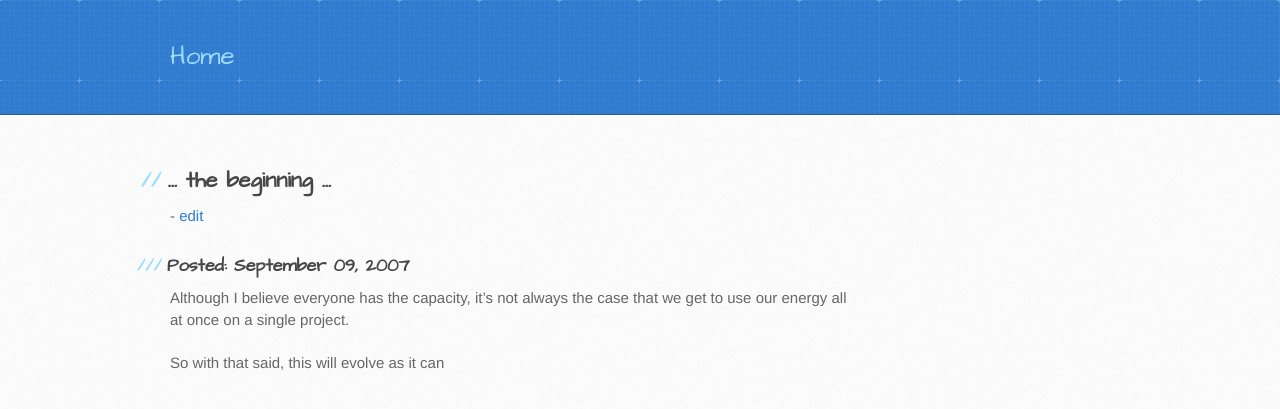
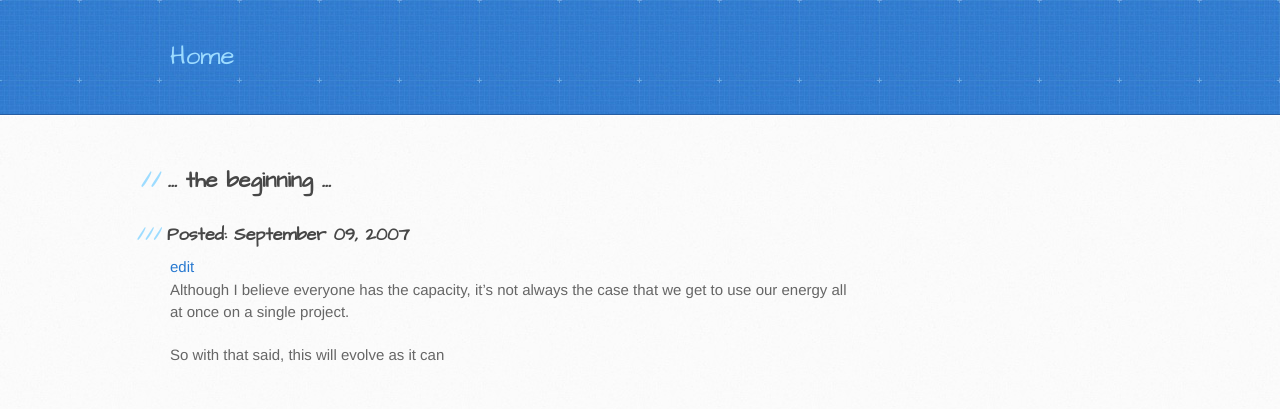
Before and after one commit to thecapacity/thecapacity.github.io, a Jekyll site: the page built from _posts/2007-09-09-the-beginning.md, in a window 1280 px wide, cut to the strip 0-422 px from the top of the page. Shown: the top 409 px of the strip. Built offline with Jekyll 4.4.1, drawn with Linux system fonts in a browser that asks for light colours; part of the change alters nothing that is shown.

```diff
--- a/_layouts/post.html
+++ b/_layouts/post.html
@@ -26,8 +26,10 @@
     <div id="content-wrapper">
     <div class="inner clearfix">
     <section id="main-content">
-    <a href="{{ url_base }}{{ page.url }}"><h2>{{ page.title }}</h2></a> <span> - <a href="{{ site.github.repository_url }}/edit/{{ site.branch }}/{{ page.path }}" title="edit">edit</a></span>
+    <a href="{{ url_base }}{{ page.url }}"><h2>{{ page.title }}</h2></a>
         <h3>Posted: {{ page.date | date: '%B %d, %Y'}}</h3>
+
+        <a href="{{ site.github.repository_url }}/edit/master/{{ page.path }}" title="edit">edit</a>
 
         {{ content }}
     </section>
```
